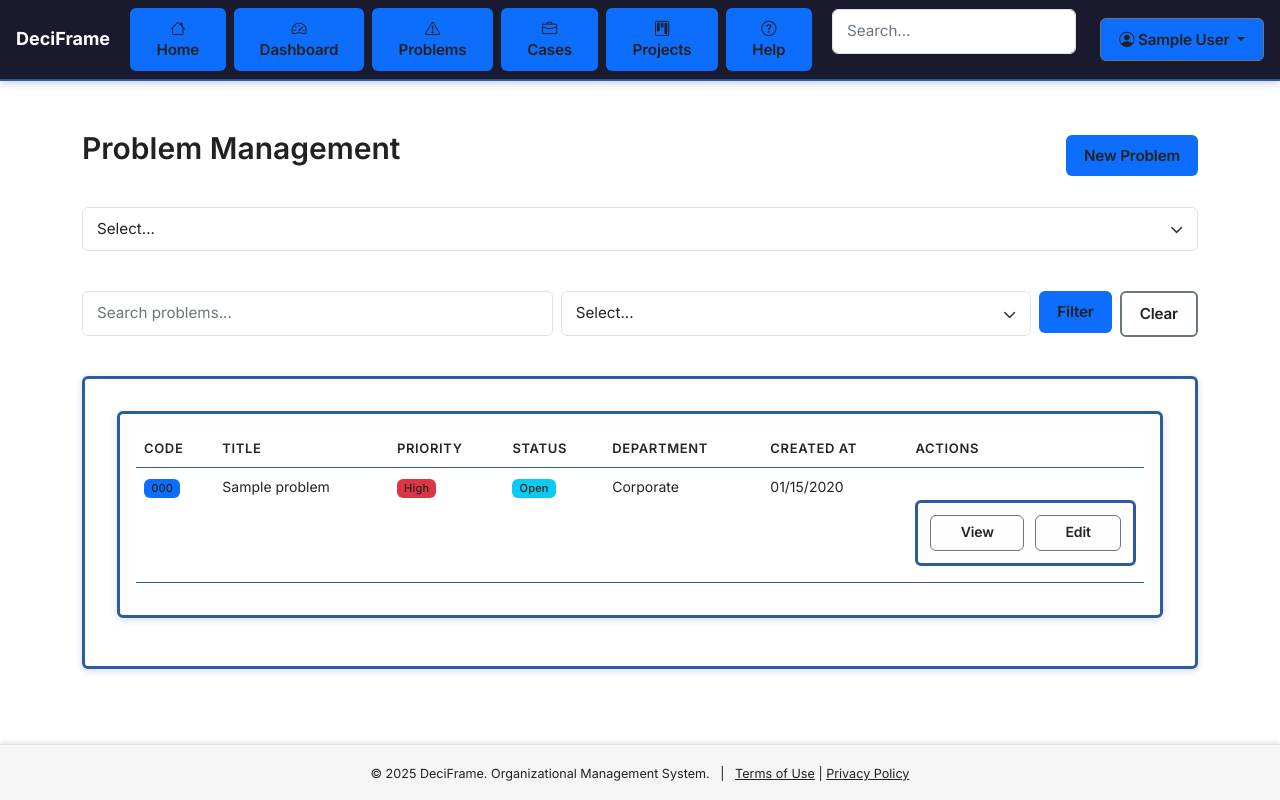
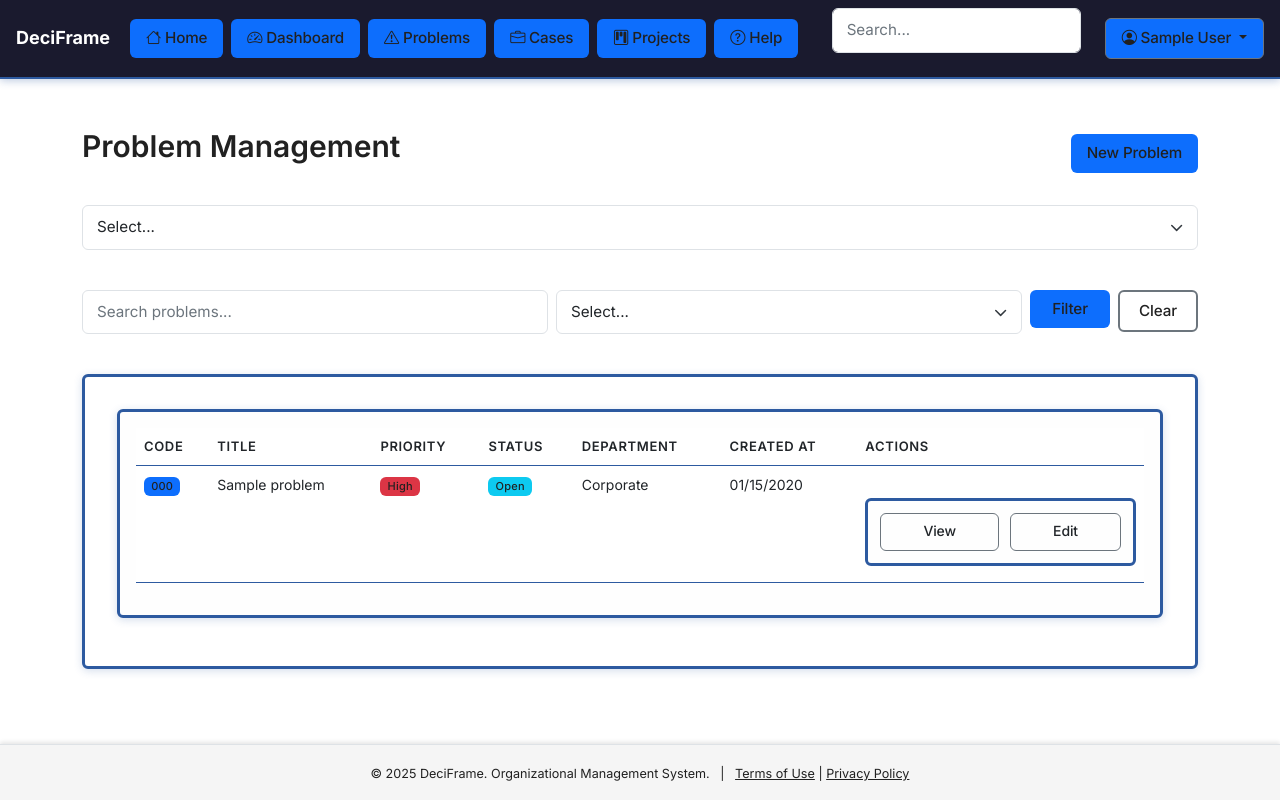
Before and after one commit to LamiKols/Deciframe, a Flask app: page /problems/ in a window 1280 px wide. Run offline with Flask 3, Linux system fonts and the light colour scheme; a user stored in the database is signed in; tables that the repository leaves empty hold one stand-in row (values such as "Sample post"); parts of the project's set-up code (start-up, migrations or seed data) failed here and were passed over.

Commit message:
Improve the look and feel of buttons and text across the whole platform
Update button sizes and text styling in admin and custom CSS files, removing problematic universal color inheritance.

Replit-Commit-Author: Agent
Replit-Commit-Session-Id: a6ad3165-9f6d-453d-a608-58f0aa44d674
Replit-Commit-Screenshot-Url: https://storage.googleapis.com/screenshot-production-us-central1/c4e1ad38-307f-4d71-94e6-30cd0653fe47/d55a1c5a-b102-4cb8-8448-ac8ba48e6b63.jpg

```diff
--- a/static/css/admin-button-fixes.css
+++ b/static/css/admin-button-fixes.css
@@ -110,11 +110,11 @@
 
 /* Improved button visibility on admin screens */
 .table .btn {
-  min-width: 36px;
-  min-height: 36px;
-  font-size: 1rem;
-  padding: 0.375rem 0.75rem;
-  line-height: 1.6;
+  min-width: 80px;
+  min-height: 38px;
+  font-size: 0.95rem;
+  padding: 8px 16px;
+  line-height: 1.5;
   font-weight: 500;
 }
 
@@ -167,8 +167,8 @@ input[type="submit"]:not(.btn):hover {
 .admin-dashboard .btn,
 .admin-interface .btn,
 [class*="admin"] .btn {
-  min-width: 44px; /* Accessibility minimum touch target */
-  min-height: 44px;
+  min-width: 80px; /* Consistent button width */
+  min-height: 38px;
   position: relative;
 }
 
--- a/static/css/custom.css
+++ b/static/css/custom.css
@@ -127,10 +127,7 @@ textarea[readonly], input[readonly] {
   border-color: var(--bs-border-color) !important;
 }
 
-/* Ensure proper contrast for all text */
-* {
-  color: inherit !important;
-}
+/* Remove problematic universal color inheritance that breaks text visibility */
 
 /* Toast Notification Styling */
 .toast {
@@ -172,9 +169,9 @@ textarea[readonly], input[readonly] {
 
 /* Base button styling */
 .btn {
-  padding: 10px 18px !important;
+  padding: 8px 16px !important;
   border-radius: 6px !important;
-  font-weight: 600 !important;
+  font-weight: 500 !important;
   font-size: 0.95rem !important;
   border: none !important;
   transition: background-color 0.2s ease, transform 0.1s ease !important;
@@ -182,7 +179,10 @@ textarea[readonly], input[readonly] {
   text-decoration: none !important;
   display: inline-block !important;
   cursor: pointer !important;
-  line-height: 1.4 !important;
+  line-height: 1.5 !important;
+  min-height: 38px !important;
+  min-width: 80px !important;
+  box-sizing: border-box !important;
 }
 
 /* Primary button styling */
```
